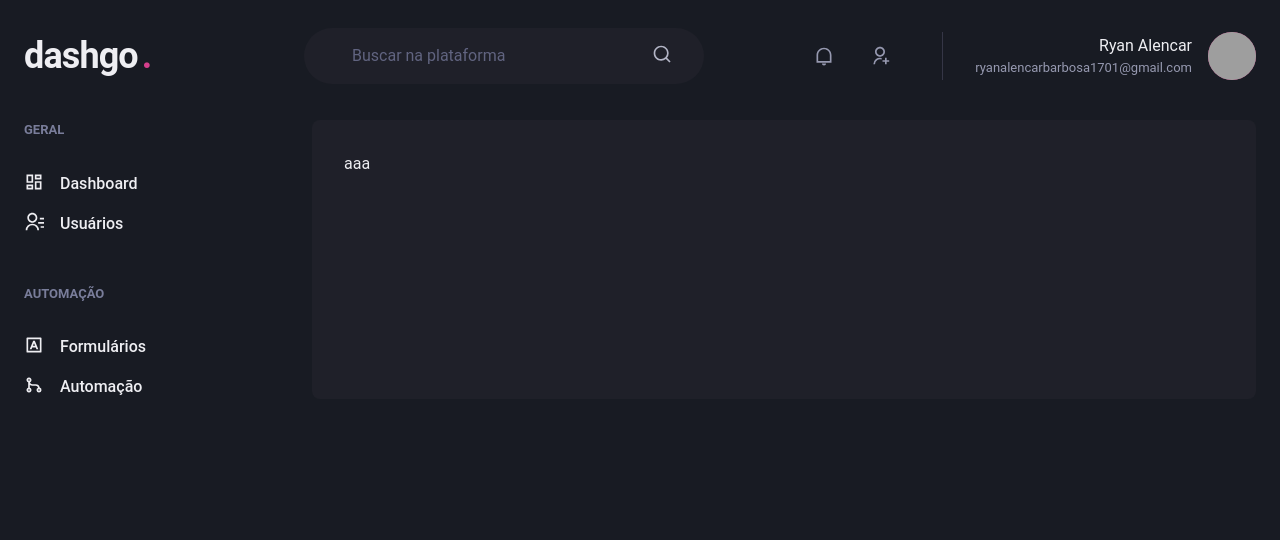
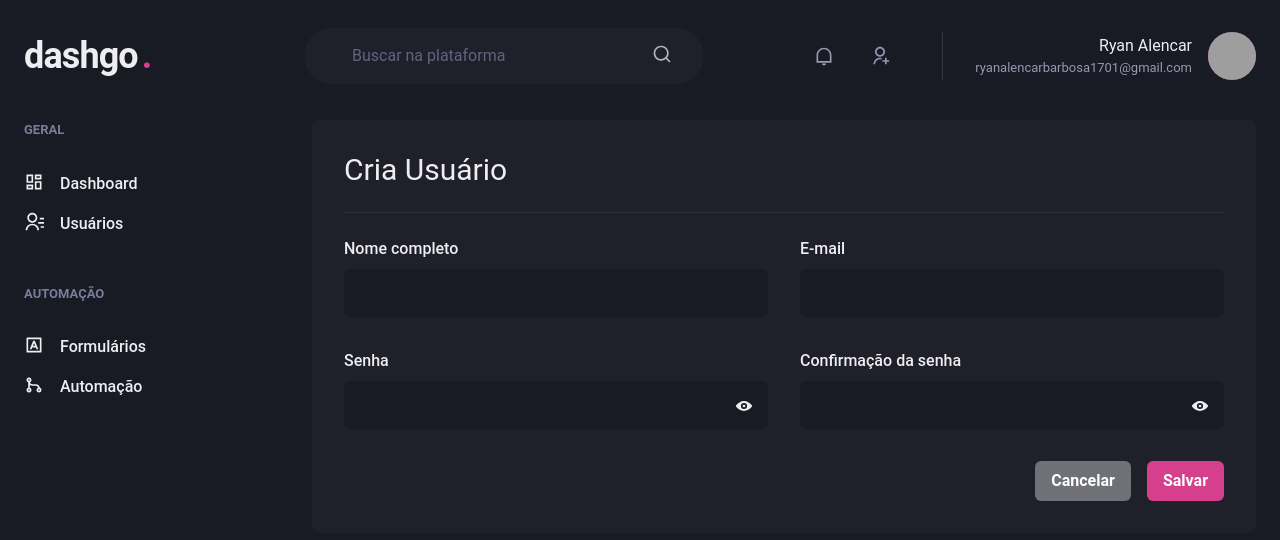
Before and after one commit to ryanalencar/dashgo, a Next.js app: page /users/create in a window 1280 px wide. Shown: the top 540 px of the page. Built offline with nearby package versions, Linux system fonts and the light colour scheme; grey boxes are pictures that could not be loaded.

Commit message:
feat: user form page

```diff
--- a/src/components/Form/Input/index.tsx
+++ b/src/components/Form/Input/index.tsx
@@ -9,7 +9,7 @@ import {
 } from "@chakra-ui/react";
 import { ReactElement } from "react";
 
-interface InputProps extends ChakraInputProps {
+export interface InputProps extends ChakraInputProps {
   name: string;
   label?: string;
   icon?: ReactElement;
--- a/src/pages/users/create.tsx
+++ b/src/pages/users/create.tsx
@@ -1,9 +1,45 @@
+import {
+  Button,
+  Divider,
+  Flex,
+  Heading,
+  HStack,
+  SimpleGrid,
+  VStack,
+} from "@chakra-ui/react";
 import DefaultPageWrapper from "../../components/common/DefaultPageWrapper";
+import { Input } from "../../components/Form";
+import PasswordInput from "../../components/Form/Input/PasswordInput";
 
 export default function CreateUser() {
   return (
     <DefaultPageWrapper>
-      <h1>aaa</h1>
+      <Heading size="lg" fontWeight="normal">
+        Cria Usuário
+      </Heading>
+
+      <Divider my="6" borderColor="gray.700" />
+
+      <VStack spacing="8">
+        <SimpleGrid w="100%" minChildWidth="240px" spacing="8">
+          <Input name="name" label="Nome completo" />
+          <Input name="email" type="email" label="E-mail" />
+        </SimpleGrid>
+        <SimpleGrid w="100%" minChildWidth="240px" spacing="8">
+          <PasswordInput name="password" label="Senha" />
+          <PasswordInput
+            name="password_confirmation"
+            label="Confirmação da senha"
+          />
+        </SimpleGrid>
+      </VStack>
+
+      <Flex mt="8" justify="flex-end">
+        <HStack spacing="4">
+          <Button colorScheme="whiteAlpha">Cancelar</Button>
+          <Button colorScheme="pink">Salvar</Button>
+        </HStack>
+      </Flex>
     </DefaultPageWrapper>
   );
 }
--- a/src/pages/users/index.tsx
+++ b/src/pages/users/index.tsx
@@ -14,12 +14,15 @@ import {
   Thead,
   Tr,
 } from "@chakra-ui/react";
+import { useRouter } from "next/router";
 import { RiAddLine, RiPencilLine } from "react-icons/ri";
 
 import DefaultPageWrapper from "../../components/common/DefaultPageWrapper";
 import Pagination from "../../components/Pagination";
 
 export default function UserList() {
+  const router = useRouter();
+
   return (
     <DefaultPageWrapper>
       <Flex mb="8" justify="space-between" align="center">
@@ -27,10 +30,13 @@ export default function UserList() {
           Usuários
         </Heading>
         <Button
+          as="a"
           size="sm"
           fontSize="small"
           colorScheme="pink"
           leftIcon={<Icon as={RiAddLine} fontSize="18" />}
+          style={{ cursor: "pointer" }}
+          onClick={() => router.push("/users/create")}
         >
           Criar novo
         </Button>
```
